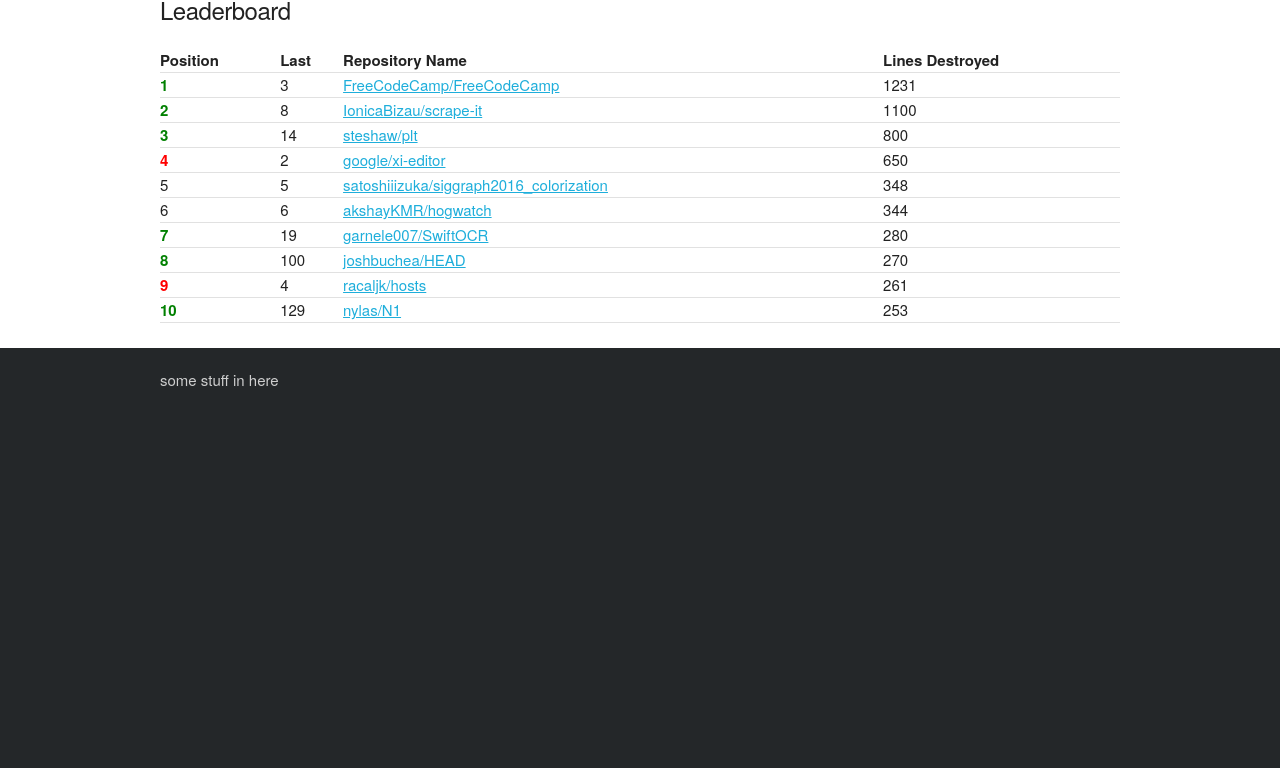
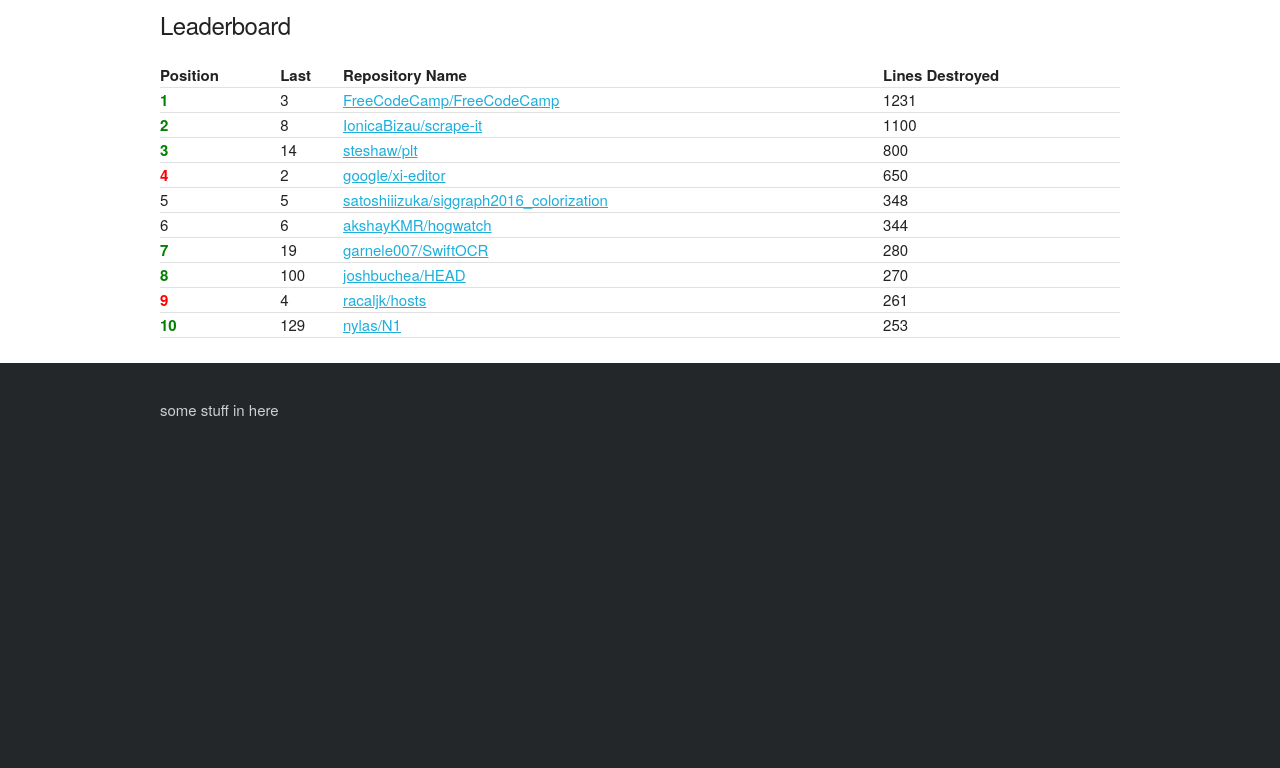
Before and after one commit to LegacyWar/LegacyWarFrontend, a plain HTML site: page index.html in a window 1280 px wide. Shown: the part 84-852 px from the top of the page. After the commit the page ends 800 px from the top, so only its background shows below. Drawn offline with Linux system fonts and the light colour scheme.

Commit message:
add some styling to make a consistent footer and top

```diff
--- a/index.html
+++ b/index.html
@@ -18,7 +18,15 @@
             clear: both;
             background: #242729;
             color: #CECECE;
-            min-height: 400px;
+        }
+        html {
+            background: #242729;
+        }
+        body {
+            background: #FFF;
+        }
+        .container:first-child {
+            padding-top: 1em;
         }
     </style>
 </head>
```
